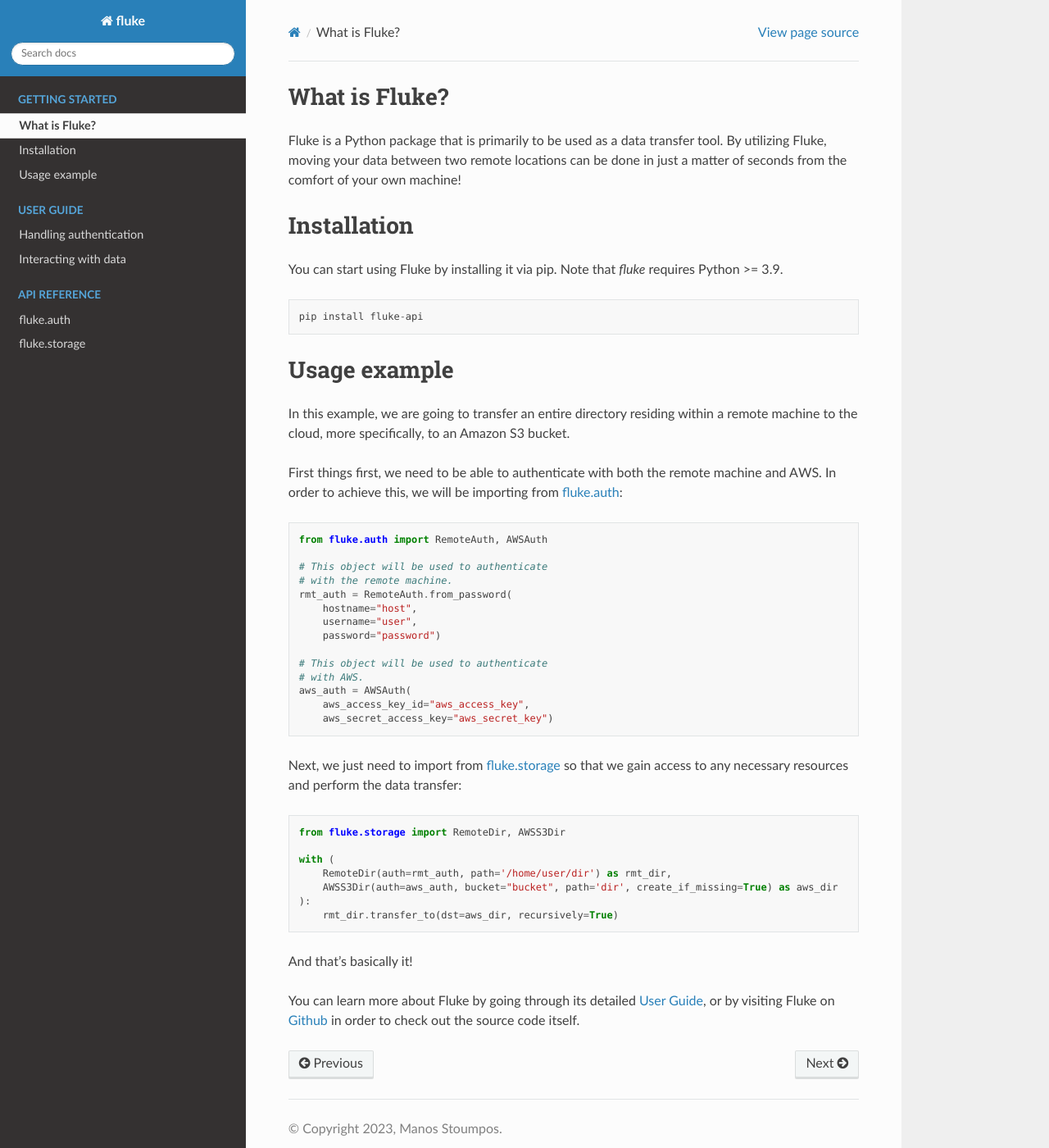
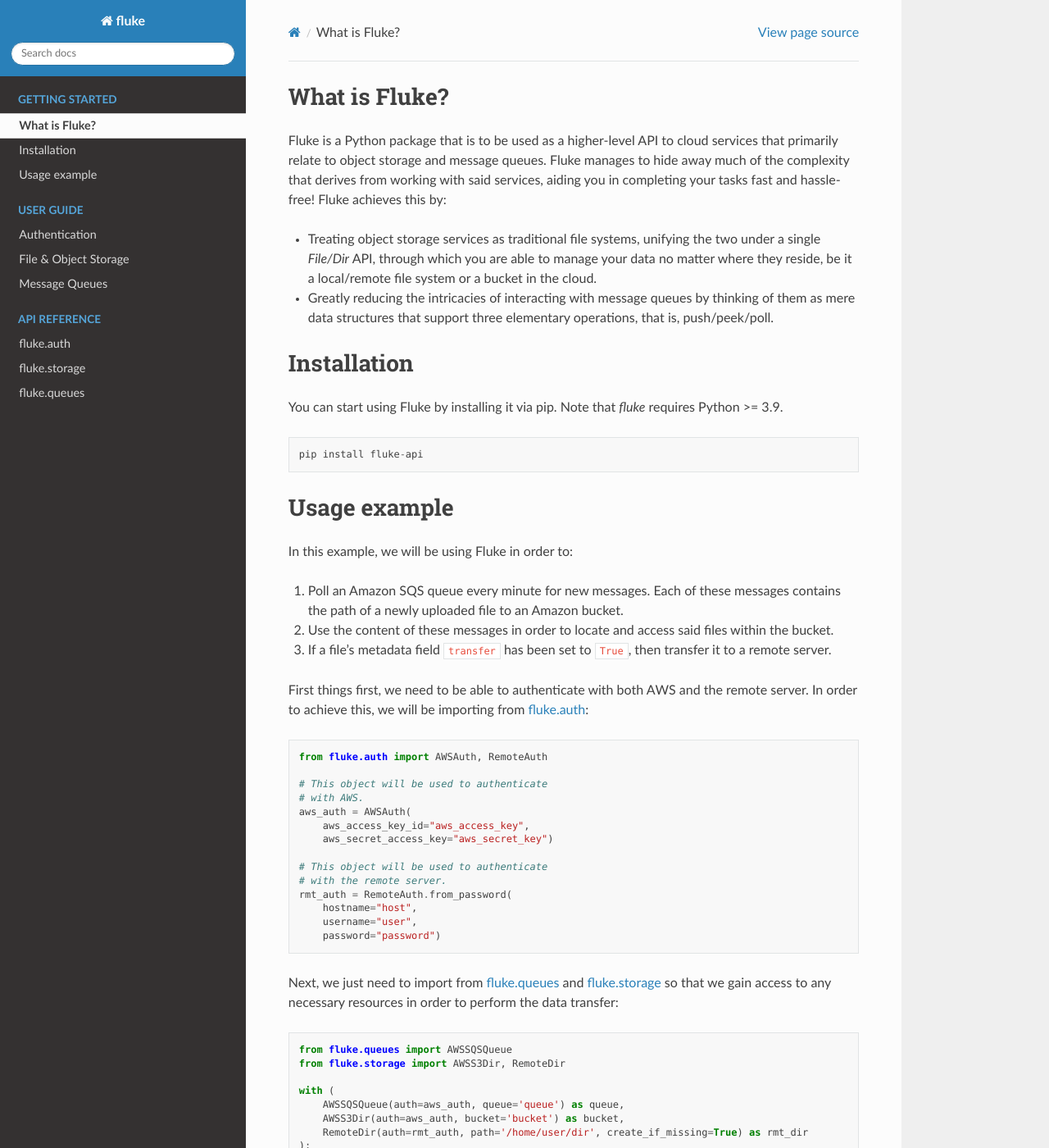
Before and after one commit to manoss96/fluke, a Sphinx documentation site: the page built from docs/source/getting_started.rst, in a window 1280 px wide and 1400 px high. Shown: the whole window at 82% size. Built offline with Sphinx 7.4.7 and the Read the Docs theme 2.0.0, drawn with Linux system fonts in a browser that asks for light colours; some of the changed text lies outside the part shown.

Commit message:
31 add queues module for sqs and azure queue storage (#33)
* add queues module

* Update queues.py

* Update queues.py

* minor fixes

* fix deprecated endpoint warning

* Update queues.py

* rename "get_queue_name" to "get_name"

* Update queues.py

- move "get_name" to base class "_Queue"
- add method "count"
- add method "clear"

* add test for queues + fix bugs

* add "post_delivery_delete" param

* fix bug and print connection to queues

* fix bug

* add tests for AzureStorageQueue

* Update test_queues.py

* various updates in docs and auth

* Update README.md

* edit docs

* Renames and tests

- Rename "pull" to "poll"
- Rename "post_delivery_delete" to "pre_delivery_delete"
- Add tests for pre_delivery_delete

* update README

* Update queues.py

* update docs

* Update CHANGELOG.md

```diff
--- a/docs/source/getting_started.rst
+++ b/docs/source/getting_started.rst
@@ -4,9 +4,20 @@
 What is Fluke?
 *******************
 
-Fluke is a Python package that is primarily to be used as a data transfer tool.
-By utilizing Fluke, moving your data between two remote locations can be
-done in just a matter of seconds from the comfort of your own machine!
+Fluke is a Python package that is to be used as a higher-level API to
+cloud services that primarily relate to object storage and message queues.
+Fluke manages to hide away much of the complexity that derives from working
+with said services, aiding you in completing your tasks fast and hassle-free!
+Fluke achieves this by:
+
+* Treating object storage services as traditional file systems,
+  unifying the two under a single *File/Dir* API, through which
+  you are able to manage your data no matter where they reside,
+  be it a local/remote file system or a bucket in the cloud.
+
+* Greatly reducing the intricacies of interacting with message queues
+  by thinking of them as mere data structures that support three elementary
+  operations, that is, push/peek/poll.
 
 *******************
 Installation
@@ -19,28 +30,25 @@ Note that *fluke* requires Python >= 3.9.
 
     pip install fluke-api
 
+
 *******************
 Usage example
 *******************
 
+In this example, we will be using Fluke in order to:
 
-In this example, we are going to transfer an entire directory residing
-within a remote machine to the cloud, more specifically, to an Amazon S3 bucket.
+1. Poll an Amazon SQS queue every minute for new messages. Each of these messages contains the
+   path of a newly uploaded file to an Amazon bucket.
+2. Use the content of these messages in order to locate and access said files within the bucket.
+3. If a file's metadata field ``transfer`` has been set to ``True``, then transfer it to a remote server.
 
-First things first, we need to be able to authenticate with both the remote
-machine and AWS. In order to achieve this, we will be importing from
+First things first, we need to be able to authenticate with both AWS
+and the remote server. In order to achieve this, we will be importing from
 `fluke.auth <documentation/auth.html>`_:
 
 .. code-block:: python
 
-  from fluke.auth import RemoteAuth, AWSAuth
-
-  # This object will be used to authenticate
-  # with the remote machine.
-  rmt_auth = RemoteAuth.from_password(
-      hostname="host",
-      username="user",
-      password="password")
+  from fluke.auth import AWSAuth, RemoteAuth
 
   # This object will be used to authenticate
   # with AWS.
@@ -48,19 +56,35 @@ machine and AWS. In order to achieve this, we will be importing from
       aws_access_key_id="aws_access_key",
       aws_secret_access_key="aws_secret_key")
 
+  # This object will be used to authenticate
+  # with the remote server.
+  rmt_auth = RemoteAuth.from_password(
+      hostname="host",
+      username="user",
+      password="password")
 
-Next, we just need to import from `fluke.storage <documentation/storage.html>`_
-so that we gain access to any necessary resources and perform the data transfer:
+
+Next, we just need to import from `fluke.queues <documentation/queues.html>`_
+and `fluke.storage <documentation/storage.html>`_ so that we gain access to any
+necessary resources in order to perform the data transfer:
 
 .. code-block:: python
 
-  from fluke.storage import RemoteDir, AWSS3Dir
+  from fluke.queues import AWSSQSQueue
+  from fluke.storage import AWSS3Dir, RemoteDir
 
   with (
-      RemoteDir(auth=rmt_auth, path='/home/user/dir') as rmt_dir,
-      AWSS3Dir(auth=aws_auth, bucket="bucket", path='dir', create_if_missing=True) as aws_dir
+      AWSSQSQueue(auth=aws_auth, queue='queue') as queue,
+      AWSS3Dir(auth=aws_auth, bucket='bucket') as bucket,
+      RemoteDir(auth=rmt_auth, path='/home/user/dir', create_if_missing=True) as rmt_dir
   ):
-      rmt_dir.transfer_to(dst=aws_dir, recursively=True)
+    for batch in queue.poll(polling_frequency=60):
+        for msg in batch:
+            file = bucket.get_file(path=msg)
+            file.load_metadata()
+            metadata = file.get_metadata()
+            if bool(metadata['transfer']):
+                file.transfer_to(dst=rmt_dir)
 
 And that's basically it!
 
--- a/docs/source/index.rst
+++ b/docs/source/index.rst
@@ -23,8 +23,9 @@ visiting fluke on `Github <https://github.com/manoss96/fluke>`_.
    :maxdepth: 1
    :caption: User Guide
 
-   user_guide/handling_auth
-   user_guide/interacting_with_data
+   user_guide/authentication
+   user_guide/file_and_object_storage
+   user_guide/message_queues
 
 
 .. toctree::
@@ -33,3 +34,4 @@ visiting fluke on `Github <https://github.com/manoss96/fluke>`_.
 
    documentation/auth
    documentation/storage
+   documentation/queues
--- a/pyproject.toml
+++ b/pyproject.toml
@@ -18,6 +18,7 @@ classifiers = [
 dependencies = [
   "azure-identity == 1.12.0",
   "azure-storage-blob == 12.15.0",
+  "azure-storage-queue == 12.6.0",
   "boto3 == 1.26.84",
   "paramiko == 3.0.0",
   "tqdm == 4.65.0"
@@ -26,7 +27,7 @@ dependencies = [
 [project.optional-dependencies]
 tests = [
   "coverage == 7.2.1",
-  "moto[s3] == 4.1.4"
+  "moto[s3,sqs] == 4.1.4"
 ]
 
 [project.urls]
```
Also changed, not shown: CHANGELOG.md (+14 -3 lines), README.md (+46 -21 lines), docs/source/documentation/queues.rst (added, +7 -0 lines), docs/source/user_guide/authentication.rst (renamed from docs/source/user_guide/handling_auth.rst, +28 -22 lines), docs/source/user_guide/file_and_object_storage.rst (renamed from docs/source/user_guide/interacting_with_data.rst, +13 -10 lines), docs/source/user_guide/message_queues.rst (added, +254 -0 lines), 6 other files.
